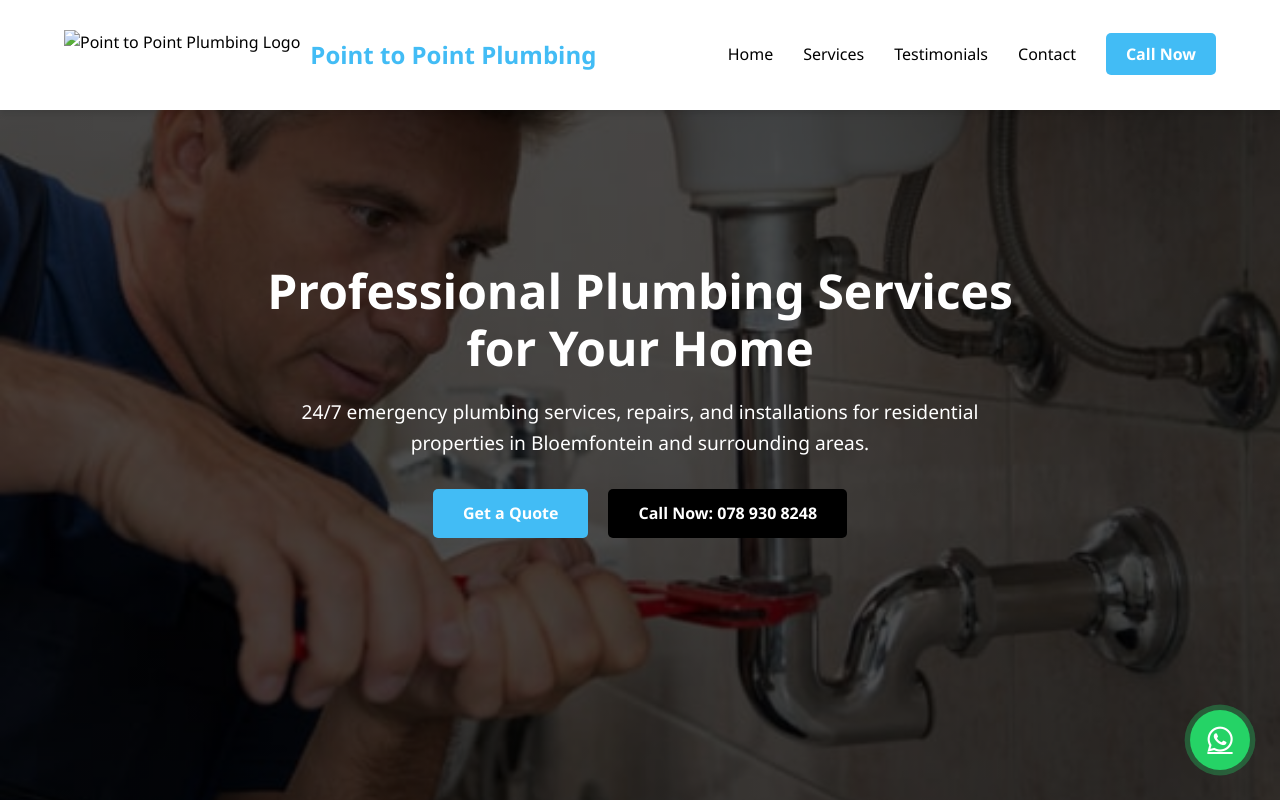
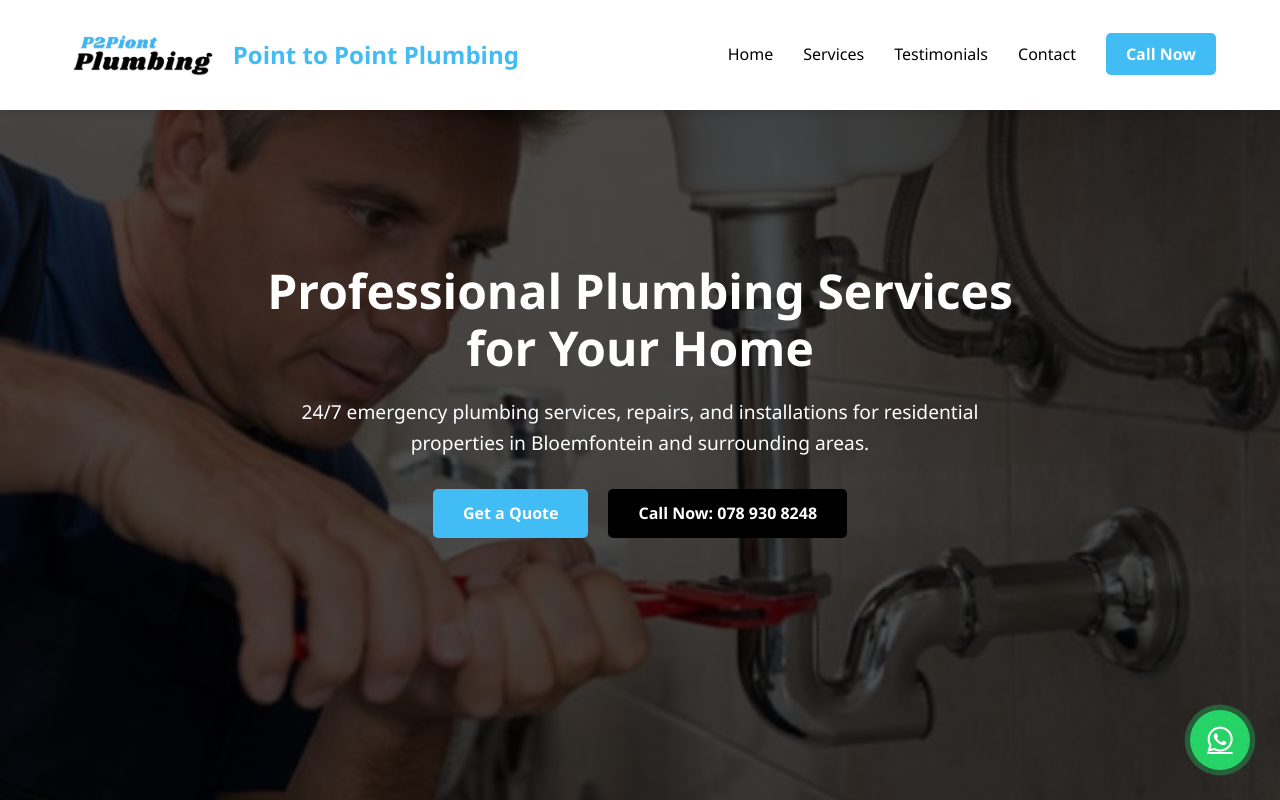
Before and after one commit to Bradley267ocks/Piont-2-piont-plumbers, a plain HTML site: page index.html in a window 1280 px wide. Shown: the top 800 px of the page. Drawn offline with Linux system fonts and the light colour scheme.

Commit message:
Update index.html

```diff
--- a/index.html
+++ b/index.html
@@ -655,7 +655,7 @@
     <header>
         <div class="container header-container">
             <div class="logo">
-                <img src="" alt="Point to Point Plumbing Logo">
+                <img src="1000303812-removebg-preview.png" alt="Point to Point Plumbing Logo">
                 <h1>Point to Point Plumbing</h1>
             </div>
             <div class="mobile-menu">
```
